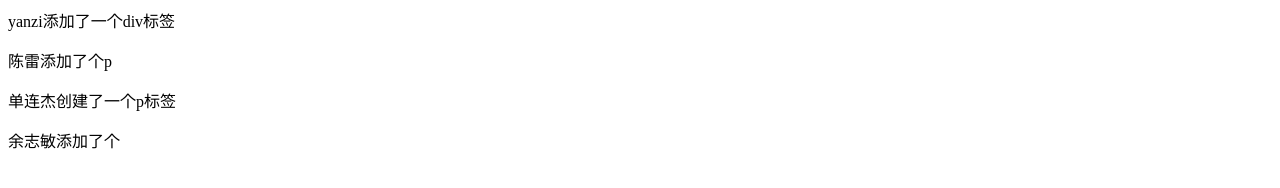
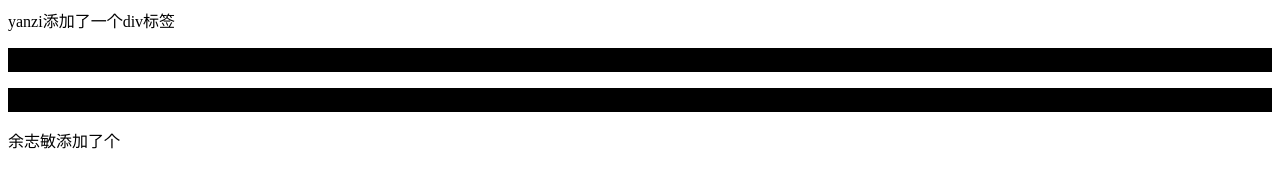
Before and after one commit to ranlei52111/woshiranlei, a plain HTML site: page index.html in a window 1280 px wide. Drawn offline with Linux system fonts and the light colour scheme.

Commit message:
jie添加背景颜色

```diff
--- a/index.html
+++ b/index.html
@@ -3,11 +3,17 @@
 	<head>
 		<meta charset="UTF-8">
 		<title>我的第一个文件夹、</title>
+		<style type="text/css">
+			p{
+				background-color: black;
+			}
+		</style>
 	</head>
 	<body>
 	 	<div>yanzi添加了一个div标签</div>
 		<p>陈雷添加了个p</p>
 		<p>单连杰创建了一个p标签</p>
 		<span>余志敏添加了个</span>
+
 	</body>
 </html>
```
